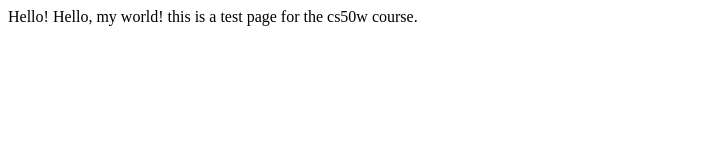
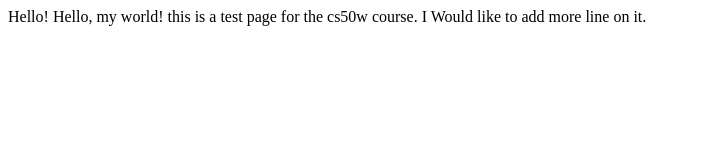
Before and after one commit to kawaito86/cs50w, a plain HTML site: page hello.html in a window 1280 px wide. Shown: the whole page, without its empty margins (0-701 px from the left). Drawn offline with Linux system fonts and the light colour scheme.

Commit message:
new line

```diff
--- a/hello.html
+++ b/hello.html
@@ -6,6 +6,7 @@
     <body>
         Hello, my world!
         this is a test page for the cs50w course.
+        I Would like to add more line on it.
 
     </body>
 </html>
```
